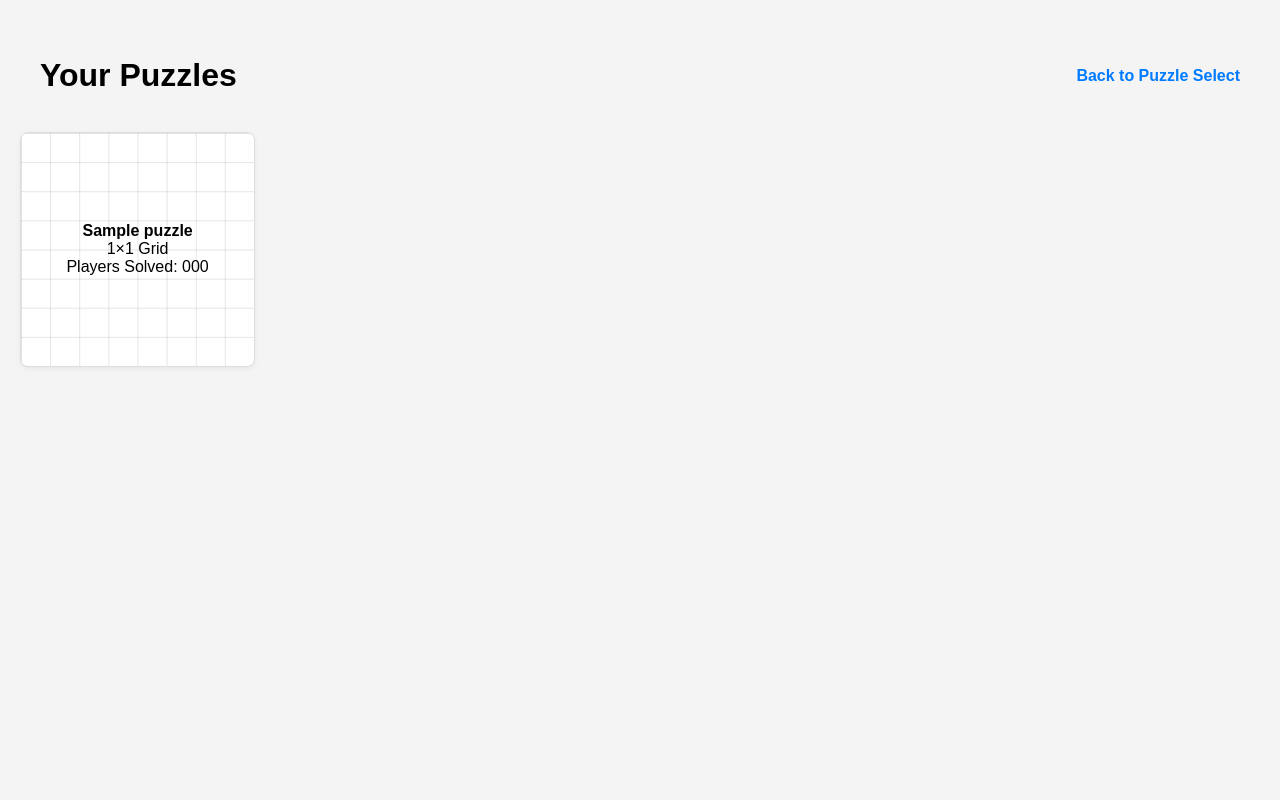
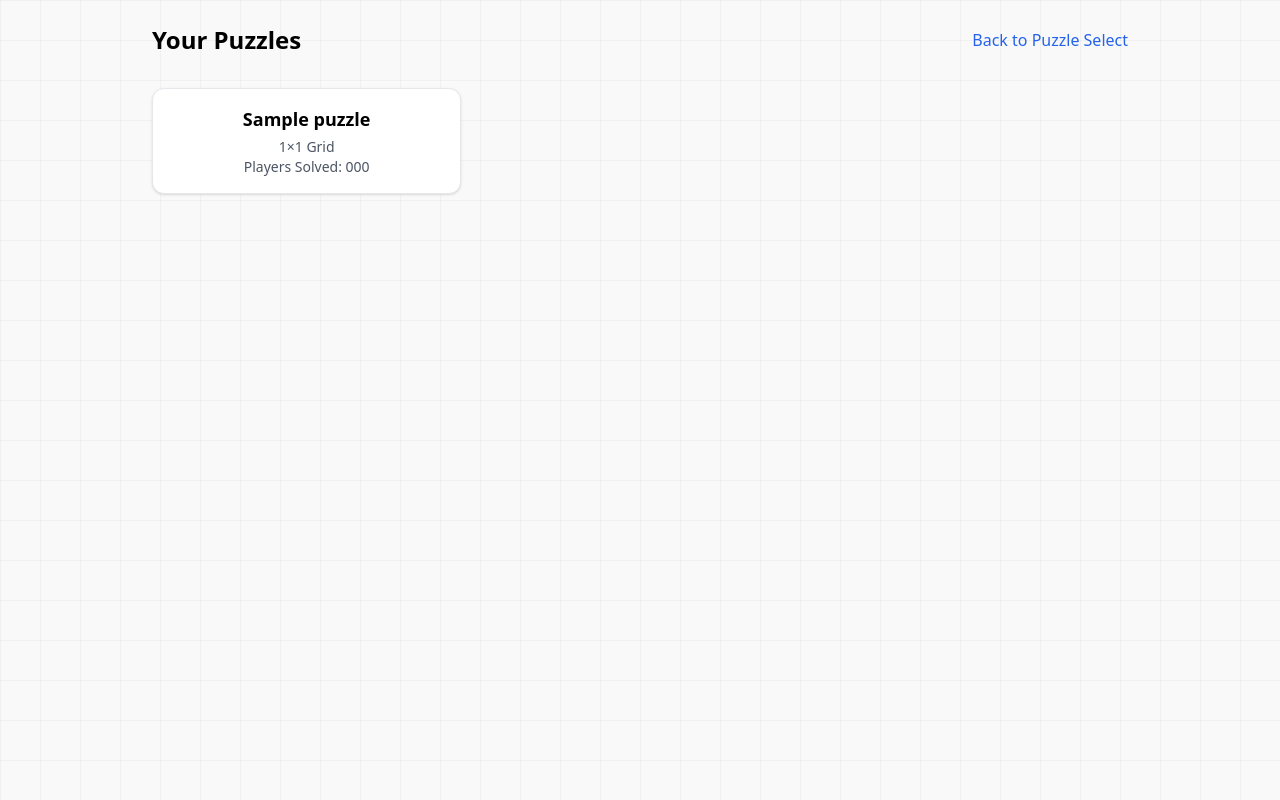
Before and after one commit to EthanVB123/CITS3403_GroupProject, a Flask app: template app/templates/your_puzzles.html in a window 1280 px wide. Run offline with Flask 3, Linux system fonts and the light colour scheme; the template is opened without the code that fills it: most values are stand-ins (such as "Sample title", 1, 10 or a date in 2020); some libraries are stand-ins or nearby versions.

Commit message:
used tailwind to design the you_puzzles

```diff
--- a/app/templates/your_puzzles.html
+++ b/app/templates/your_puzzles.html
@@ -4,29 +4,34 @@
   <meta charset="UTF-8"/>
   <meta name="viewport" content="width=device-width, initial-scale=1.0"/>
   <title>Your Puzzles</title>
-  <link rel="stylesheet" href="{{ url_for('static', filename='puzzle_select.css') }}">
+  <script src="https://cdn.tailwindcss.com"></script>
 </head>
-<body>
-  <header>
-    <h1>Your Puzzles</h1>
-    <button class="back-button" onclick="location.href='/puzzleselect'">Back to Puzzle Select</button>
+<body class="min-h-screen bg-white text-black font-sans"
+      style="background-color: #f9f9f9; background-image: linear-gradient(to right, rgba(0,0,0,0.03) 1px, transparent 1px), linear-gradient(to bottom, rgba(0,0,0,0.03) 1px, transparent 1px); background-size: 40px 40px;">
+
+  <div class="w-full max-w-5xl mx-auto p-6">
+    <header class="flex justify-between items-center mb-8">
+      <h1 class="text-2xl font-bold">Your Puzzles</h1>
+      <button class="text-blue-600 font-medium hover:underline" onclick="location.href='/puzzleselect'">Back to Puzzle Select</button>
     </header>
 
-  <section class="puzzle-section">
-    <div class="puzzle-grid">
+    <section>
+      <div class="grid grid-cols-1 sm:grid-cols-2 md:grid-cols-3 gap-6">
         {% if your_puzzles %}
           {% for puzzle in your_puzzles %}
-          <div class="puzzle-card" data-puzzle-id="{{ puzzle.puzzle_id }}">
-            <strong>{{ puzzle.puzzle_name }}</strong>
-            <span>{{ puzzle.num_rows }}×{{ puzzle.num_columns }} Grid</span>
-            <span>Players Solved: {{ puzzle.number_players_solved }}</span>
+            <div class="p-4 rounded-xl shadow border border-gray-200 text-center bg-white hover:shadow-md transition">
+              <strong class="block text-lg font-semibold mb-1">{{ puzzle.puzzle_name }}</strong>
+              <span class="block text-sm text-gray-600">{{ puzzle.num_rows }}×{{ puzzle.num_columns }} Grid</span>
+              <span class="block text-sm text-gray-600">Players Solved: {{ puzzle.number_players_solved }}</span>
             </div>
           {% endfor %}
         {% else %}
-        <strong>No puzzles created yet.</strong>
+          <p class="text-gray-600 col-span-full text-center">No puzzles created yet.</p>
         {% endif %}
       </div>
     </section>
+  </div>
+
   <script src="{{ url_for('static', filename='puzzle_select.js') }}"></script>
 </body>
 </html>
```
Lines whose indentation alone changed are shown as unchanged.
